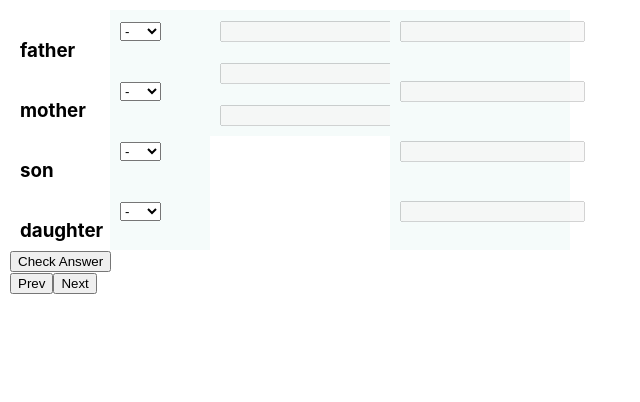
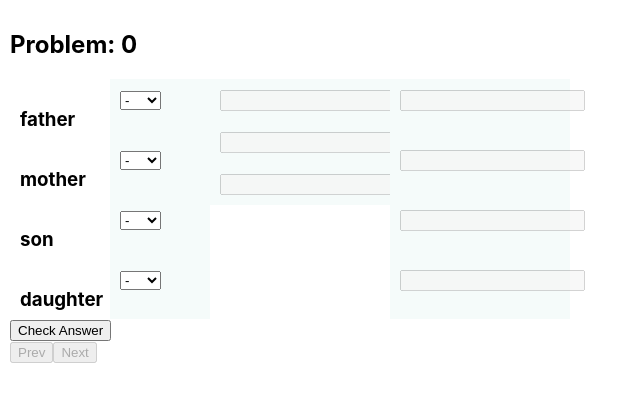
Before and after one commit to shafi-fiqh/inheritance, a React (Create React App) app in the folder ui/app/: page / in a window 1280 px wide. Shown: the top 402 px of the page, without its empty margins (0-640 px from the left). Built offline with nearby package versions, Linux system fonts and the light colour scheme.

Commit message:
Fix prev / next disable logic

```diff
--- a/ui/app/src/App.js
+++ b/ui/app/src/App.js
@@ -15,7 +15,7 @@ function App() {
   const [solvedProblems, setSolvedProblems] = useState({});
 
   const onProblemSolved = (problemIndex) => {
-    setSolvedProblems(_.assign(solvedProblems, { [problemIndex]: true }));
+    setSolvedProblems({ ...solvedProblems, [problemIndex]: true });
   };
 
   const goToPrevProblem = () => {
@@ -33,20 +33,22 @@ function App() {
   const problems = _.map(problemSet, (problem, i) => {
     return (
       <div key={i} style={{ display: currentProblem == i ? 'block' : 'none' }}>
-        <Problem problem={problem} onProblemSolved={() => onProblemSolved(0)} />
+        <Problem problem={problem} onProblemSolved={() => onProblemSolved(i)} />
       </div>
     );
   });
 
   return (
     <div className="App">
-      {/* <h2>Problem: {problem}</h2> */}
-      {/* <h2>Level: {level}</h2> */}
+      <h2>Problem: {currentProblem}</h2>
       {problems}
-      {/* TODO: Disable on first problem */}
-      <input type="button" value="Prev" onClick={goToPrevProblem} />
-      {/* TODO: Disable if no more problems or havent solved the next one */}
-      <input type="button" value="Next" onClick={goToNextProblem} />
+      <input type="button" value="Prev" onClick={goToPrevProblem} disabled={currentProblem === 0} />
+      <input
+        type="button"
+        value="Next"
+        onClick={goToNextProblem}
+        disabled={currentProblem === problemSet.length - 1 || !solvedProblems[currentProblem]}
+      />
     </div>
   );
 }
--- a/ui/app/src/components/Problem.jsx
+++ b/ui/app/src/components/Problem.jsx
@@ -18,7 +18,9 @@ const Problem = ({ problem, onProblemSolved }) => {
   } = useProblem(problem);
 
   useEffect(() => {
-    onProblemSolved();
+    if (isProblemSolved) {
+      onProblemSolved();
+    }
   }, [onProblemSolved, isProblemSolved]);
 
   const inheritorsDisplay = _.map(inheritors, (inheritor, i) => (
```
